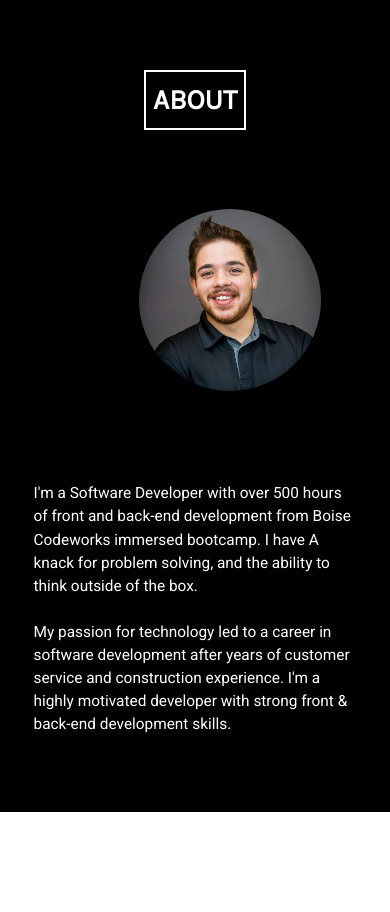
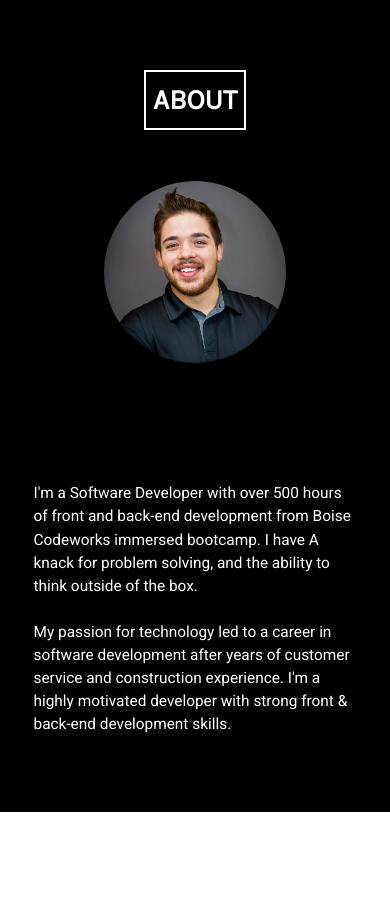
Before and after one commit to pragprogrammer/landing-page, a Vue app: page /#/ in a window 390 px wide. Shown: the part 1720-2632 px from the top of the page. Built offline with nearby package versions, Linux system fonts and the light colour scheme; some icons are missing.

Commit message:
reverted changes

```diff
--- a/src/views/Home.vue
+++ b/src/views/Home.vue
@@ -453,7 +453,6 @@ a:not([href]):not([tabindex]) {
   display: flex;
   justify-content: center;
   align-items: center;
-  padding-left: 5rem;
 }
 
 .bio {
@@ -592,7 +591,6 @@ textarea {
     display: flex;
     justify-content: center;
     align-items: center;
-    padding-top: 4rem;
   }
   .bio-img {
     height: 13rem;
```
